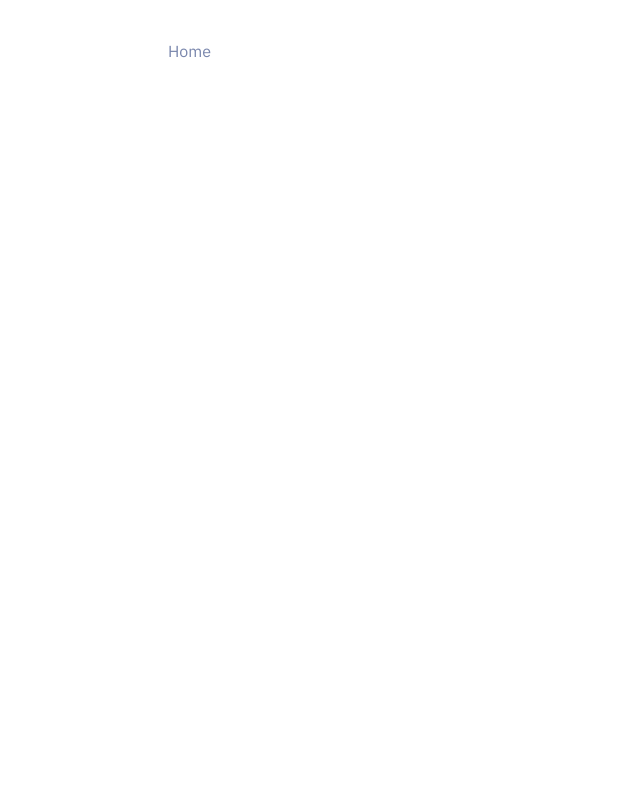
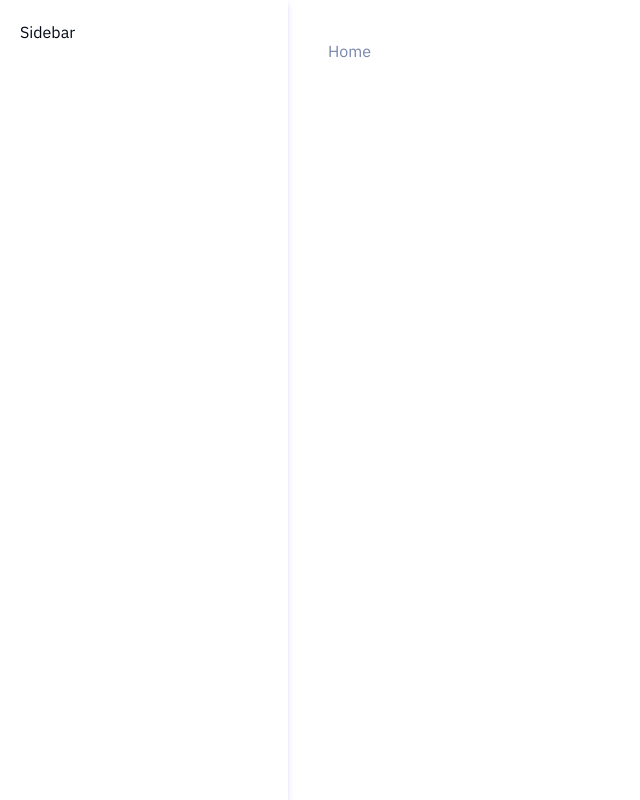
Before and after one commit to sebalp100/imagenify, a Next.js app: page / in a window 1280 px wide. Shown: the whole page, without its empty margins (0-640 px from the left). Built offline with nearby package versions, Linux system fonts and the light colour scheme.

Commit message:
Add sidebar folder

```diff
--- a/src/app/(root)/layout.tsx
+++ b/src/app/(root)/layout.tsx
@@ -1,8 +1,10 @@
+import Sidebar from '@/components/shared/Sidebar';
 import React from 'react';
 
 const Layout = ({ children }: { children: React.ReactNode }) => {
   return (
     <main className="root">
+      <Sidebar></Sidebar>
       <div className="root-container">
         <div className="wrapper">{children}</div>
       </div>
--- /dev/null
+++ b/src/components/shared/Sidebar.tsx
@@ -0,0 +1,7 @@
+import React from 'react';
+
+const Sidebar = () => {
+  return <aside className="sidebar">Sidebar</aside>;
+};
+
+export default Sidebar;
```
